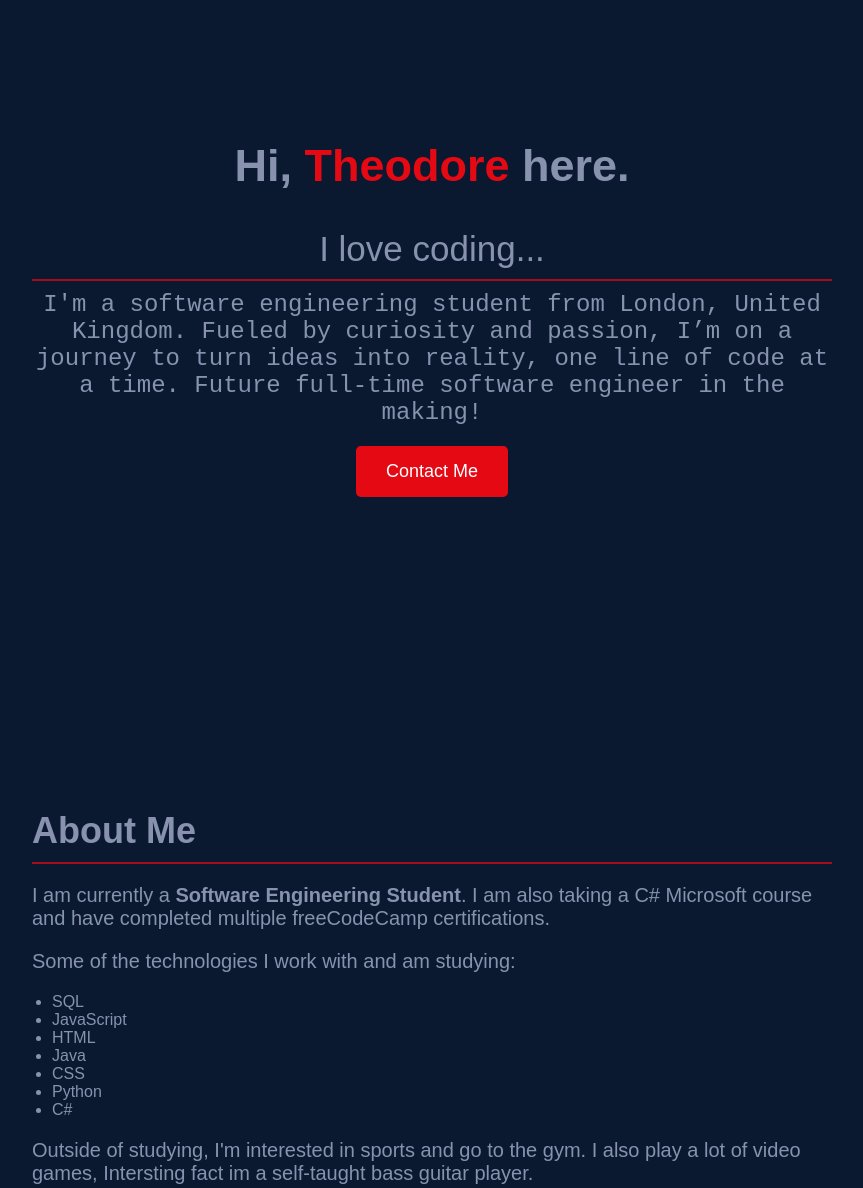
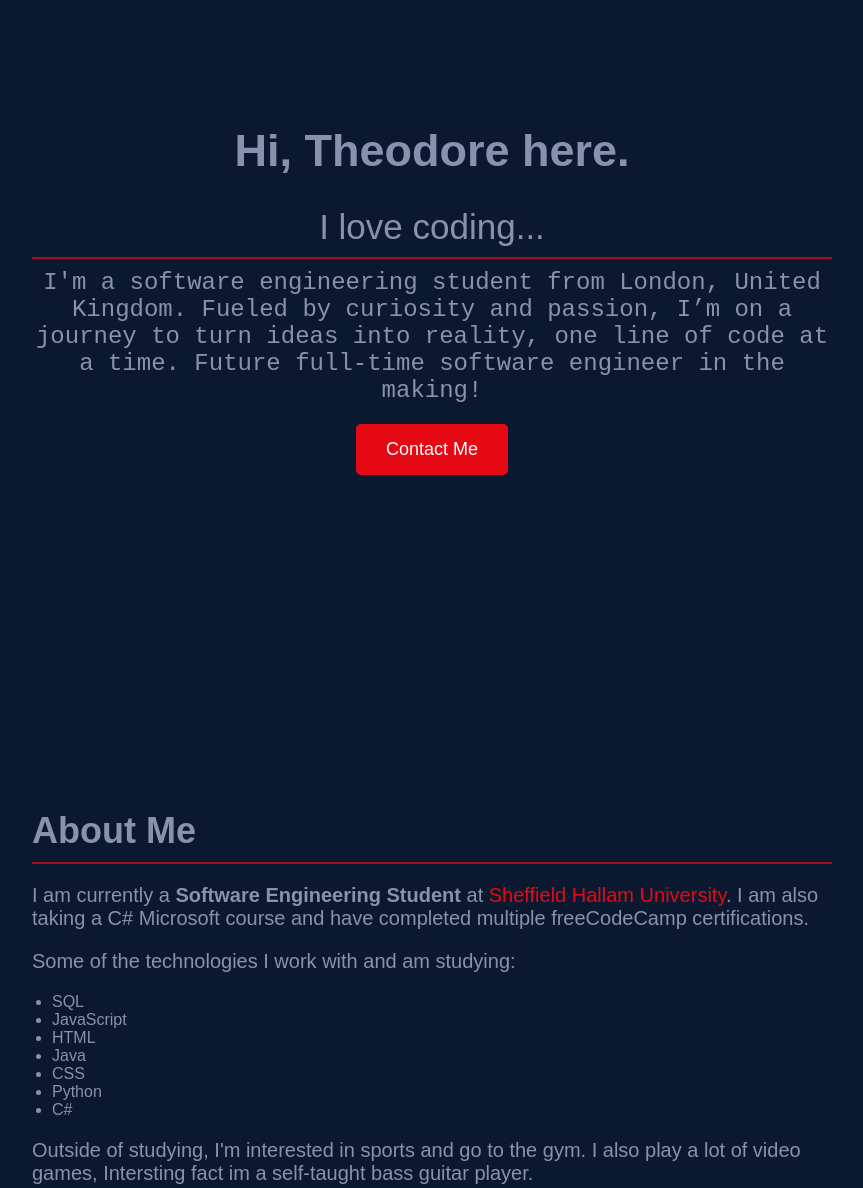
Before and after one commit to Theo-Asamp/TheoAsamp, a plain HTML site: page index.html in a window 1280 px wide. Shown: the part 100-1288 px from the top of the page, without its empty margins (208-1071 px from the left). Drawn offline with Linux system fonts and the light colour scheme.

Commit message:
Add files via upload

```diff
--- a/index.html
+++ b/index.html
@@ -17,7 +17,7 @@
         <nav>
             <a class="navbar" id="navname" href="#">Theo Asamp</a>
             <div class="navbar-links">
-                <a href="index.html" class="navbar">Home</a>
+                <a href="#main-page" class="navbar">Home</a>
                 <a href="#sec-one" class="navbar">About</a>
                 <a href="#sec-two" class="navbar">Projects</a>
                 <a href="#sec-three" class="navbar">Experience/Study</a>
@@ -27,9 +27,9 @@
     </header>
 
     <main>
-        <section class="main-page">
+        <section class="main-page" id="main-page">
             <div class="MainPage">
-                <h1>Hi, <span class="name1">Theodore</span> here.</h1>
+                <div class="text"></div>
                 <h2>I love coding...</h2>
                 <p>I'm a software engineering student from London, United Kingdom. Fueled by curiosity and passion, I’m on a journey to turn ideas into reality, one line of code at a time. Future full-time software engineer in the making!</p>
                 <a href="#sec-five" class="contact-button">Contact Me</a>
@@ -39,7 +39,7 @@
         <section id="sec-one">
             <div class="About">
                 <h2>About Me</h2>
-                <p>I am currently a <strong>Software Engineering Student</strong>. I am also taking a C# Microsoft course and have completed multiple freeCodeCamp certifications.</p>
+                <p>I am currently a <strong>Software Engineering Student</strong> at <span class="name1">Sheffield Hallam University</span>. I am also taking a C# Microsoft course and have completed multiple freeCodeCamp certifications.</p>
                 <p>Some of the technologies I work with and am studying:</p>
                 <ul class="bpstyle">
                     <li>SQL</li>
@@ -146,5 +146,6 @@
             <a href="https://www.linkedin.com/feed/update/urn:li:activity:7246560758052888577/" target="_blank">LinkedIn</a>
         </div>
     </footer>
+    <script src="java.js"></script>
 </body>
 </html>
--- /dev/null
+++ b/java.js
@@ -0,0 +1,16 @@
+document.addEventListener("DOMContentLoaded", function() {
+    const div = document.querySelector(".text");
+    const text = "Hi, Theodore here.";
+
+    function typingEffect(element, text, i = 0) {
+        element.innerHTML += text[i];
+
+        if (i === text.length - 1) {
+            return;
+        }
+
+        setTimeout(() => typingEffect(element, text, i + 1), 100);
+    }
+
+    typingEffect(div, text);
+});
--- a/stylesheet.css
+++ b/stylesheet.css
@@ -1,3 +1,6 @@
+html{
+    scroll-behavior: smooth;
+}
 body {
     background-color: rgb(10, 25, 48);
     margin: 0;
@@ -53,9 +56,12 @@ nav {
     color: rgb(136, 146, 175);
 }
 
-.MainPage h1 {
+.text {
     font-size: 45px;
     font-weight: 700;
+}
+.red{
+    color: (229, 9, 20)
 }
 
 .MainPage h2 {
@@ -122,7 +128,7 @@ h2 {
     display: inline-block;
     margin-top: 10px;
     text-decoration: none;
-    color: rgb(229, 9, 20);
+    color: rgb(231, 231, 231);
 }
 
 /* Form Styles */
```
